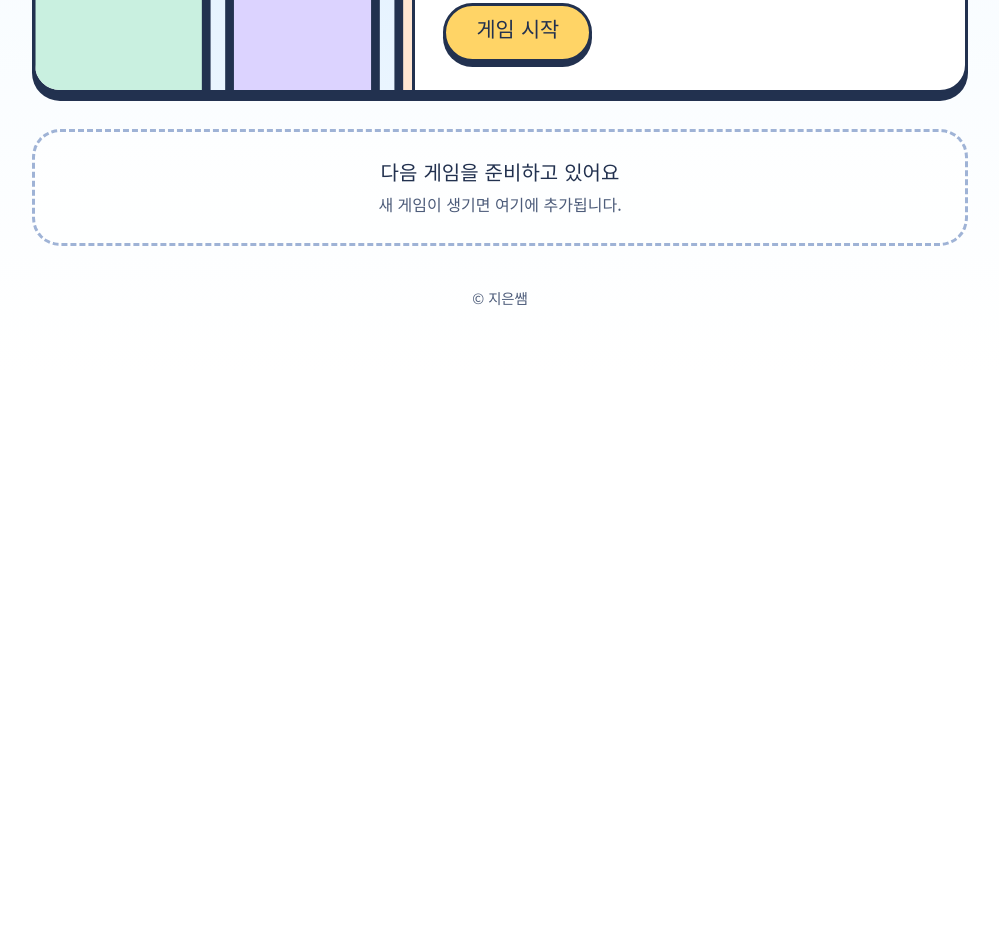
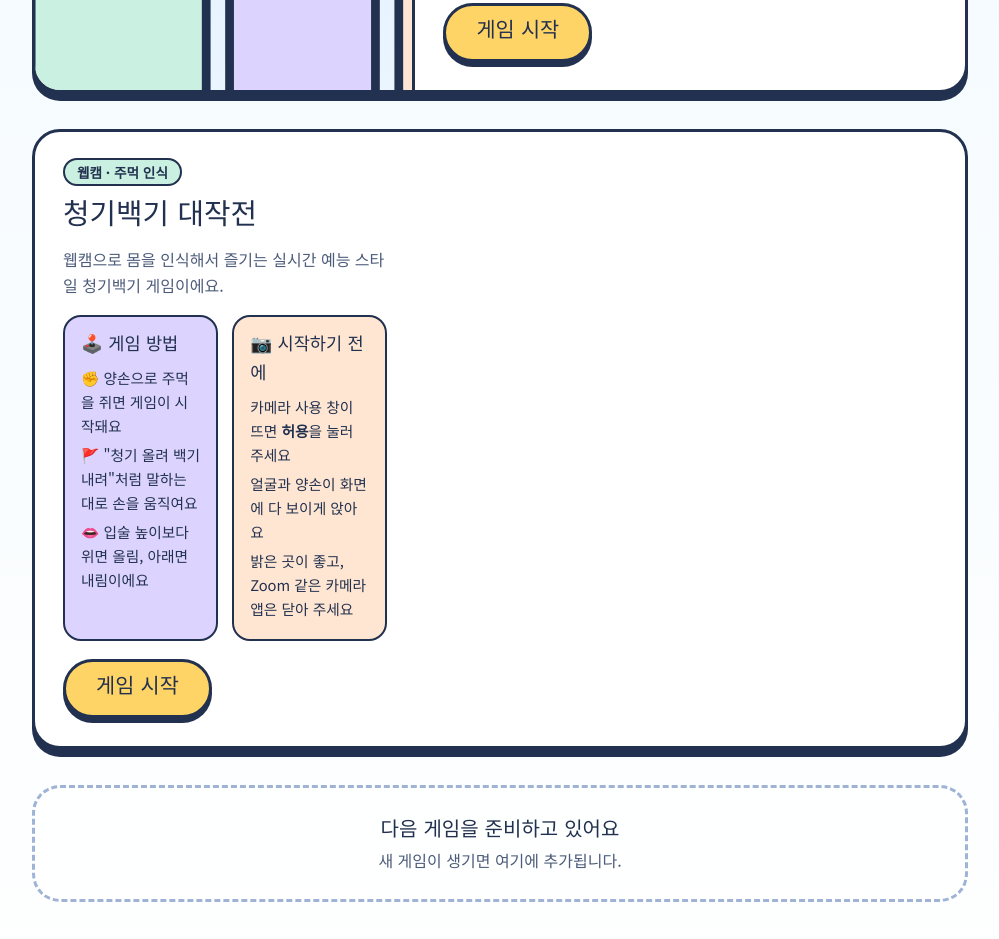
Before and after one commit to jieun7371-pixel/busan-galmaegi, a plain HTML site: page index.html in a window 1280 px wide. Shown: the part 973-1912 px from the top of the page, without its empty margins (140-1139 px from the left). Before the commit the page ends 1347 px from the top, so only its background shows below. Drawn offline with Linux system fonts and the light colour scheme.

Commit message:
Update index.html

```diff
--- a/index.html
+++ b/index.html
@@ -214,7 +214,34 @@
         <a class="btn" href="./galmaegi/" data-goatcounter-click="play-galmaegi" data-goatcounter-title="부산 갈매기 게임 시작">게임 시작</a>
       </div>
     </article>
+    <article class="card">
+      <div class="body">
+        <span class="tag">웹캠 · 주먹 인식</span>
+        <h2>청기백기 대작전</h2>
+        <p>웹캠으로 몸을 인식해서 즐기는 실시간 예능 스타일 청기백기 게임이에요.</p>
 
+        <div class="tips">
+          <div class="tip how">
+            <h3>🕹️ 게임 방법</h3>
+            <ul>
+              <li>✊ 양손으로 주먹을 쥐면 게임이 시작돼요</li>
+              <li>🚩 "청기 올려 백기 내려"처럼 말하는 대로 손을 움직여요</li>
+              <li>👄 입술 높이보다 위면 올림, 아래면 내림이에요</li>
+            </ul>
+          </div>
+          <div class="tip check">
+            <h3>📷 시작하기 전에</h3>
+            <ul>
+              <li>카메라 사용 창이 뜨면 <strong>허용</strong>을 눌러 주세요</li>
+              <li>얼굴과 양손이 화면에 다 보이게 앉아요</li>
+              <li>밝은 곳이 좋고, Zoom 같은 카메라 앱은 닫아 주세요</li>
+            </ul>
+          </div>
+        </div>
+
+        <a class="btn" href="./4/" data-goatcounter-click="play-cheonggi" data-goatcounter-title="청기백기 대작전 게임 시작">게임 시작</a>
+      </div>
+    </article>
     <div class="soon">
       <strong>다음 게임을 준비하고 있어요</strong>
       새 게임이 생기면 여기에 추가됩니다.
```
